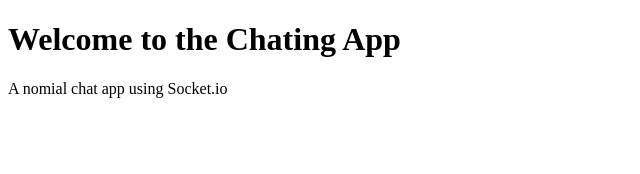
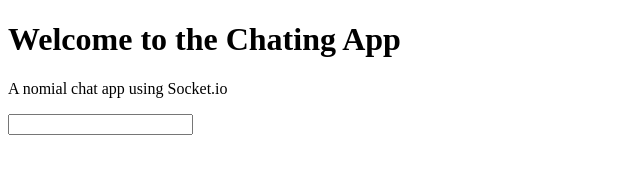
Before and after one commit to hrithiknaha/Node-chap-app, a website: page public/index.html in a window 1280 px wide. Shown: the whole page, without its empty margins (0-640 px from the left). Drawn offline with nearby package versions, Linux system fonts and the light colour scheme; no server answers.

Commit message:
Add input in index.html

```diff
--- a/public/index.html
+++ b/public/index.html
@@ -11,6 +11,8 @@
     <h1>Welcome to the Chating App</h1>
     <p>A nomial chat app using Socket.io</p>
 
+    <input type="text" name="text">
+
 
     <script src="/socket.io/socket.io.js"></script>
     <script src="js/index.js"></script>
```
